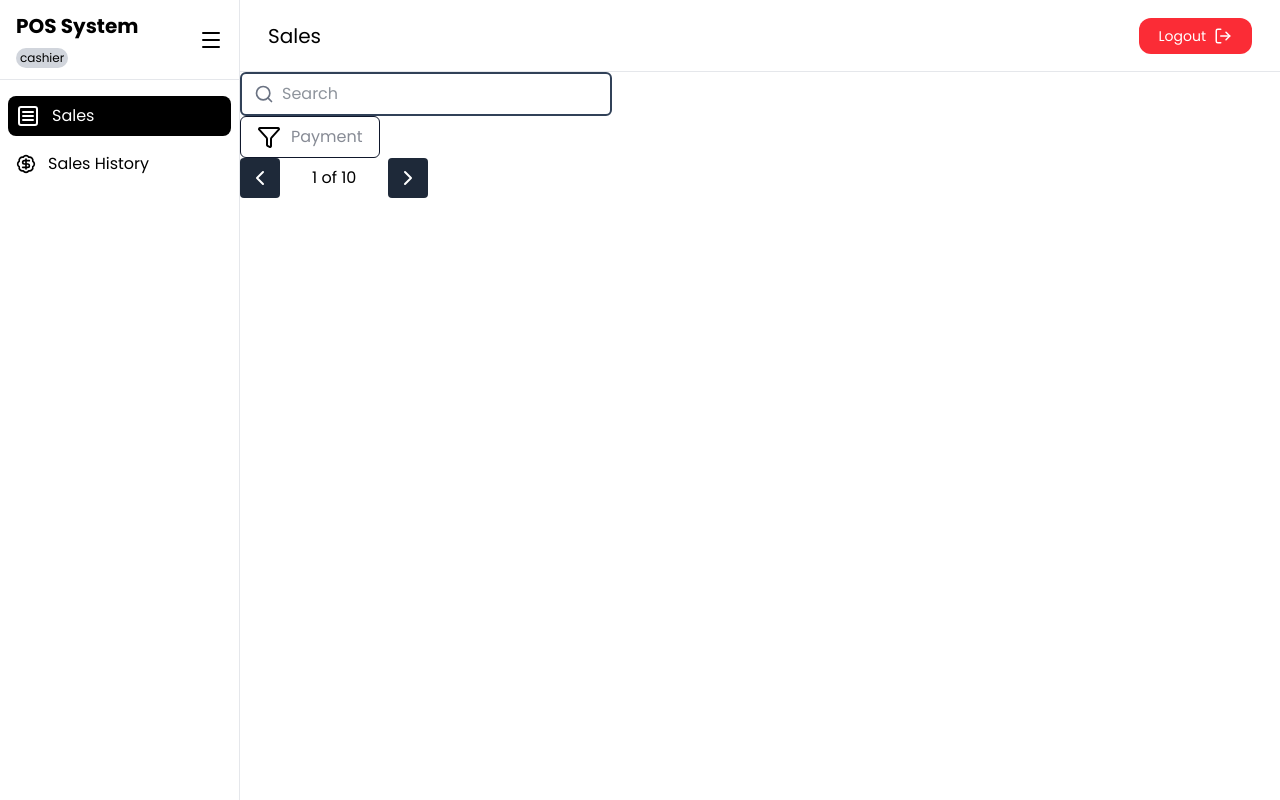
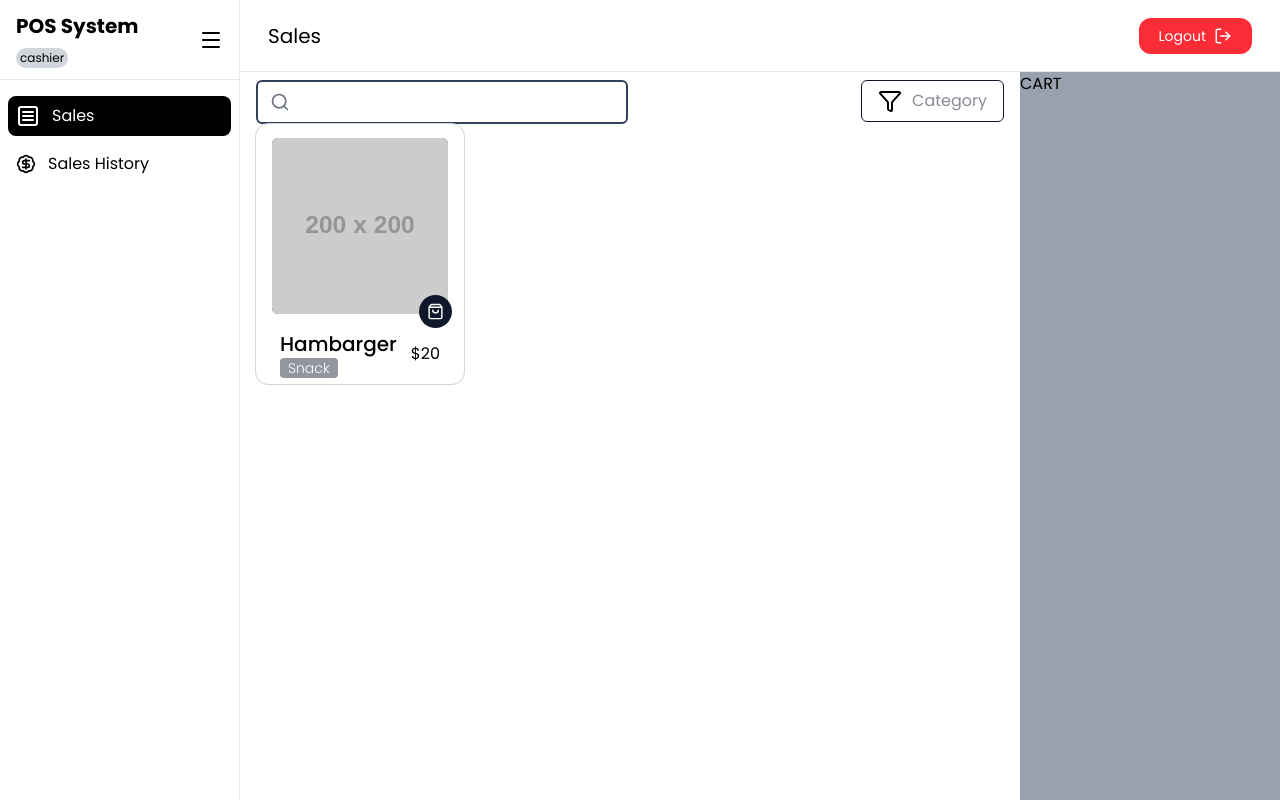
Before and after one commit to MyintMyatt/pos-frontend, a React (Vite) app: page /cashier in a window 1280 px wide. Built offline with nearby package versions, Linux system fonts and the light colour scheme.

Commit message:
add menu card

```diff
--- a/src/component/common/Dropdown.jsx
+++ b/src/component/common/Dropdown.jsx
@@ -22,7 +22,7 @@ const Dropdown = forwardRef(({ placeholder, props,onChange, items=[]}, ref) => {
     <>
       <button
         onClick={handleCollapse}
-        className={`border border-slate-900 rounded-md w-fit cursor-pointer`}
+        className={`  border border-slate-900 rounded-md w-fit cursor-pointer`}
 
         {...props}
       >
--- /dev/null
+++ b/src/features/sales&payment/components/Cart.jsx
@@ -0,0 +1,12 @@
+import React from 'react'
+
+const Cart = () => {
+  return (
+    <div className=' bg-gray-400 h-full'>
+
+CART
+    </div>
+  )
+}
+
+export default Cart
--- /dev/null
+++ b/src/features/sales&payment/components/MenuCard.jsx
@@ -0,0 +1,30 @@
+import { LucideShoppingBag } from "lucide-react";
+import { forwardRef } from "react";
+
+const MenuCard = forwardRef(({ img="", category, price,name }, ref) => {
+  return (
+    <div className="relative w-52 rounded-xl  flex  flex-col items-center justify-around gap-y-2  h-fit p-1.5 bg-white shadow-2xs outline-1 outline-gray-300 ">
+      {/* header */}
+      <div className="object-cover rounded-md size-44 mt-2 bg-amber-800  ">
+        <img  src={img} className="rounded-md"/>
+      </div>
+
+
+      <button className="absolute right-3 bottom-14 cursor-pointer p-2 rounded-full bg-slate-900 w-fit text-white " ref={ref}>
+        <LucideShoppingBag size={17} />
+      </button>
+
+   <div className="flex justify-around items-center mt-2 gap-x-3.5">
+    <div className="flex flex-col">
+        <h3 className="text-xl font-medium">{name}</h3>
+        <h4 className="font-light bg-slate-900/45 w-fit px-2 text-sm text-white rounded-sm">{category}</h4>
+        </div>
+    <h4>{price} </h4>
+   </div>
+
+
+    </div>
+  );
+});
+
+export default MenuCard;
--- /dev/null
+++ b/src/features/sales&payment/components/MenuList.jsx
@@ -0,0 +1,27 @@
+import React from 'react'
+import MenuCard from './MenuCard'
+import SearchBar from '../../../component/common/SearchBar'
+import Dropdown from '../../../component/common/Dropdown'
+
+const MenuList = () => {
+
+    const category=["Breakfast","Lunch","Dinner","Drink"]
+  return (
+    <div className=' h-full px-4 py-2'>
+
+
+    <div className='flex justify-between'>
+        <SearchBar />
+       <div>
+         <Dropdown items={category} placeholder="Category" />
+       </div>
+    </div>
+
+    <MenuCard name={"Hambarger"} category={"Snack"} price={"$20"} img={"https://placehold.co/200"}  />
+
+
+    </div>
+  )
+}
+
+export default MenuList
--- a/src/features/sales&payment/pages/Sales.jsx
+++ b/src/features/sales&payment/pages/Sales.jsx
@@ -2,6 +2,8 @@ import React, { useRef } from 'react'
 import SearchBar from '../../../component/common/SearchBar'
 import Dropdown from '../../../component/common/Dropdown'
 import Pagination from '../../../component/common/Pagination';
+import MenuList from '../components/MenuList';
+import Cart from '../components/Cart';
 
 const Sales = () => {
       const list = ["CARD", "CASH", "E-Money"];
@@ -12,13 +14,20 @@ const HandleChange=(value)=>{console.log(value);
 
 
   return (
-    <div>
+    <div className='flex  justify-between h-full  w-full   '>
 
-        <SearchBar placeholder={"Search"} className={`w-fit`}/>
-        <Dropdown onChange={HandleChange} placeholder={"Payment"} items={list} ref={Dref}/>
+       <div className='w-9/12 h-full'>
+
+        <MenuList />
+       </div>
+
+       <div className='w-3/12'>
+
+        <Cart />
+       </div>
 
 
-        <Pagination current={1} totalPages={10} />
+
 
     </div>
   )
```
